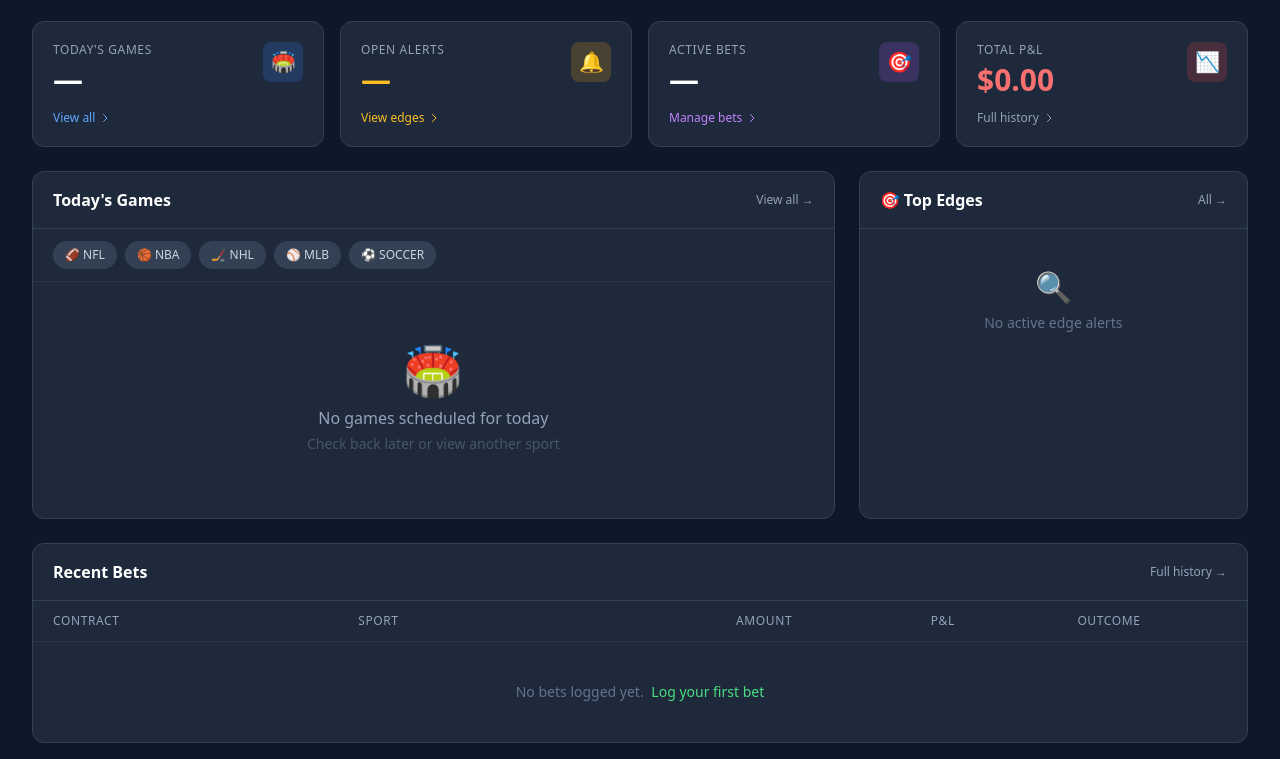
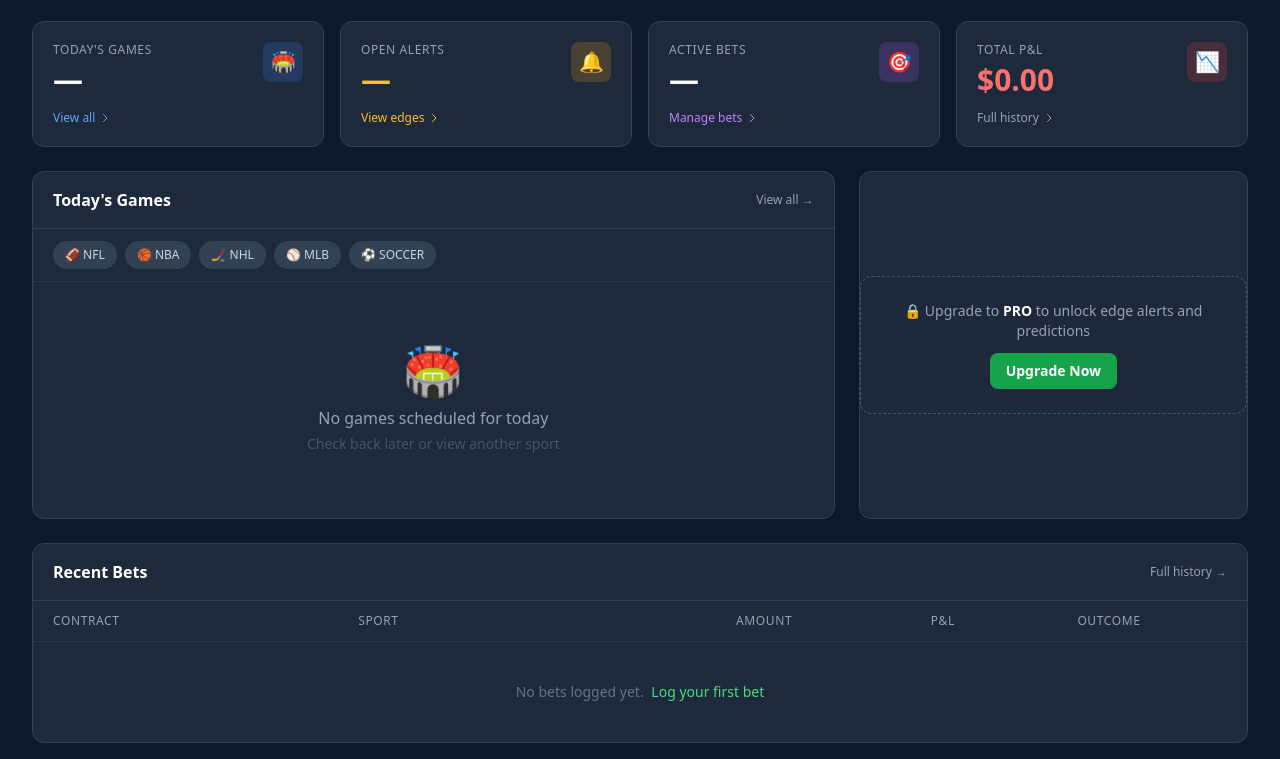
Before and after one commit to cskerritt/sports-edge, a Django app: page /dashboard/ in a window 1280 px wide. Shown: the part 146-905 px from the top of the page. Run offline with Django 5.2, Linux system fonts and the light colour scheme; the visitor is signed in with stand-in values (Sample User, id 1); data that the repository does not hold is empty; some libraries are stand-ins or nearby versions.

Commit message:
feat: add tier gating to dashboard index and games list templates

```diff
--- a/templates/dashboard/index.html
+++ b/templates/dashboard/index.html
@@ -1,5 +1,6 @@
 {% extends "base.html" %}
 {% load humanize %}
+{% load subscription_tags %}
 
 {% block title %}Dashboard{% endblock %}
 
@@ -138,6 +139,7 @@
     </div>
 
     <!-- Top Edges (1/3) -->
+    {% if_tier "PRO" %}
     <div class="bg-slate-800 border border-slate-700 rounded-xl flex flex-col">
       <div class="flex items-center justify-between px-5 py-4 border-b border-slate-700">
         <h2 class="font-semibold text-white flex items-center gap-2">
@@ -183,6 +185,11 @@
         {% endfor %}
       </div>
     </div>
+    {% else_tier %}
+    <div class="bg-slate-800 border border-slate-700 rounded-xl flex flex-col items-center justify-center min-h-[300px]">
+      {% include "dashboard/partials/upgrade_prompt.html" with tier="PRO" feature="edge alerts and predictions" %}
+    </div>
+    {% endif_tier %}
   </div>
 
   <!-- ===== RECENT BETS ===== -->
--- a/templates/dashboard/partials/games_list.html
+++ b/templates/dashboard/partials/games_list.html
@@ -1,4 +1,5 @@
 {% load humanize %}
+{% load subscription_tags %}
 {% if today_games %}
 <table class="w-full text-sm">
   <thead>
@@ -6,10 +7,12 @@
       <th class="text-left px-5 py-3 text-xs font-medium text-slate-400 uppercase tracking-wider">Sport</th>
       <th class="text-left px-4 py-3 text-xs font-medium text-slate-400 uppercase tracking-wider">Matchup</th>
       <th class="text-left px-4 py-3 text-xs font-medium text-slate-400 uppercase tracking-wider">Time</th>
+      {% if_tier "PRO" %}
       <th class="text-right px-4 py-3 text-xs font-medium text-slate-400 uppercase tracking-wider">Away Win%</th>
       <th class="text-right px-4 py-3 text-xs font-medium text-slate-400 uppercase tracking-wider">Home Win%</th>
       <th class="text-right px-4 py-3 text-xs font-medium text-slate-400 uppercase tracking-wider">Total</th>
       <th class="text-center px-4 py-3 text-xs font-medium text-slate-400 uppercase tracking-wider">Edge</th>
+      {% endif_tier %}
     </tr>
   </thead>
   <tbody class="divide-y divide-slate-700/30">
@@ -44,6 +47,7 @@
         {{ game.game_time|date:"g:i A" }}
       </td>
 
+      {% if_tier "PRO" %}
       <!-- Away Win% -->
       <td class="px-4 py-3.5 text-right">
         {% if game.prediction %}
@@ -96,6 +100,7 @@
           <span class="text-slate-600 text-xs">—</span>
         {% endif %}
       </td>
+      {% endif_tier %}
     </tr>
     {% endfor %}
   </tbody>
```
